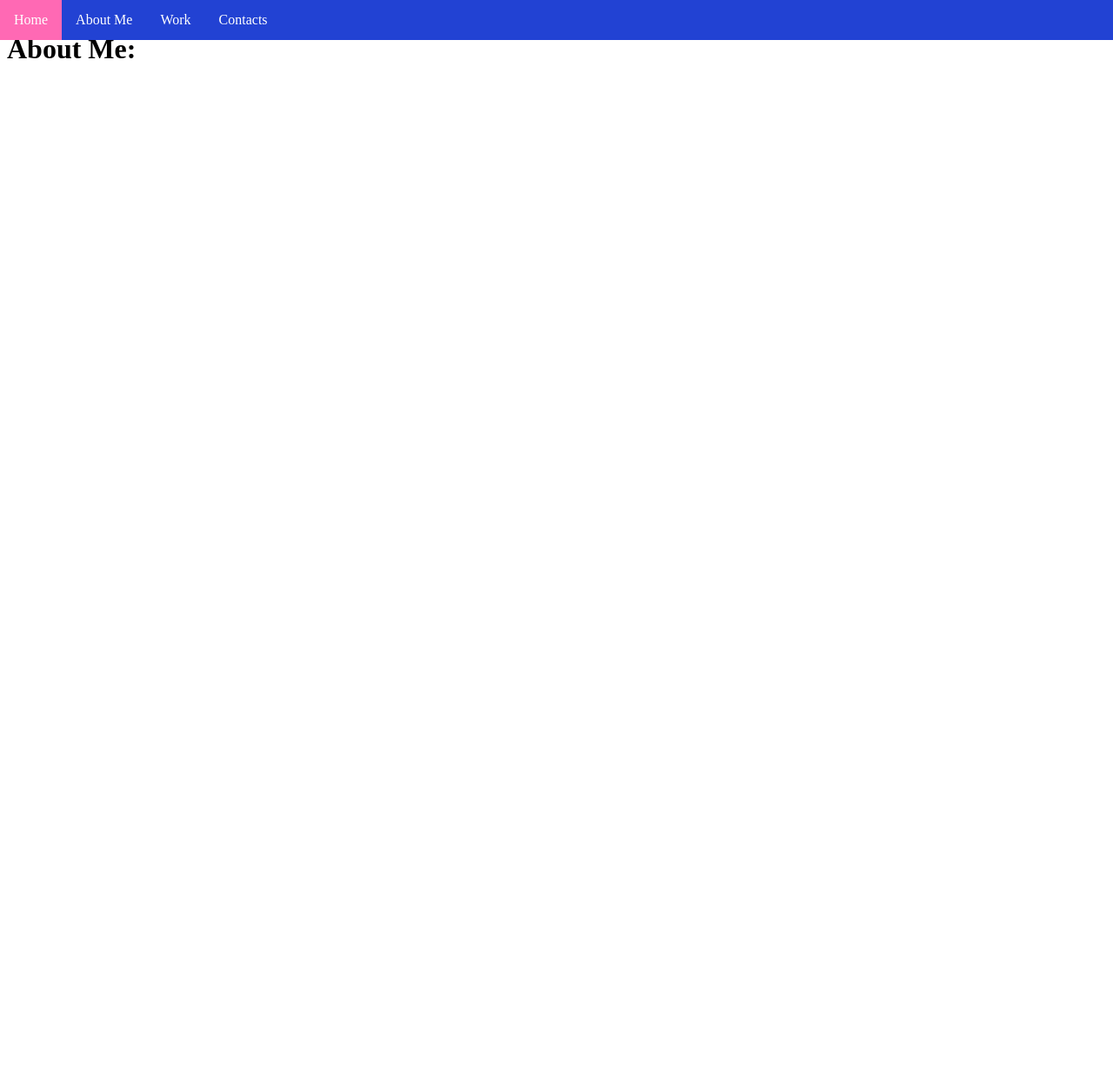
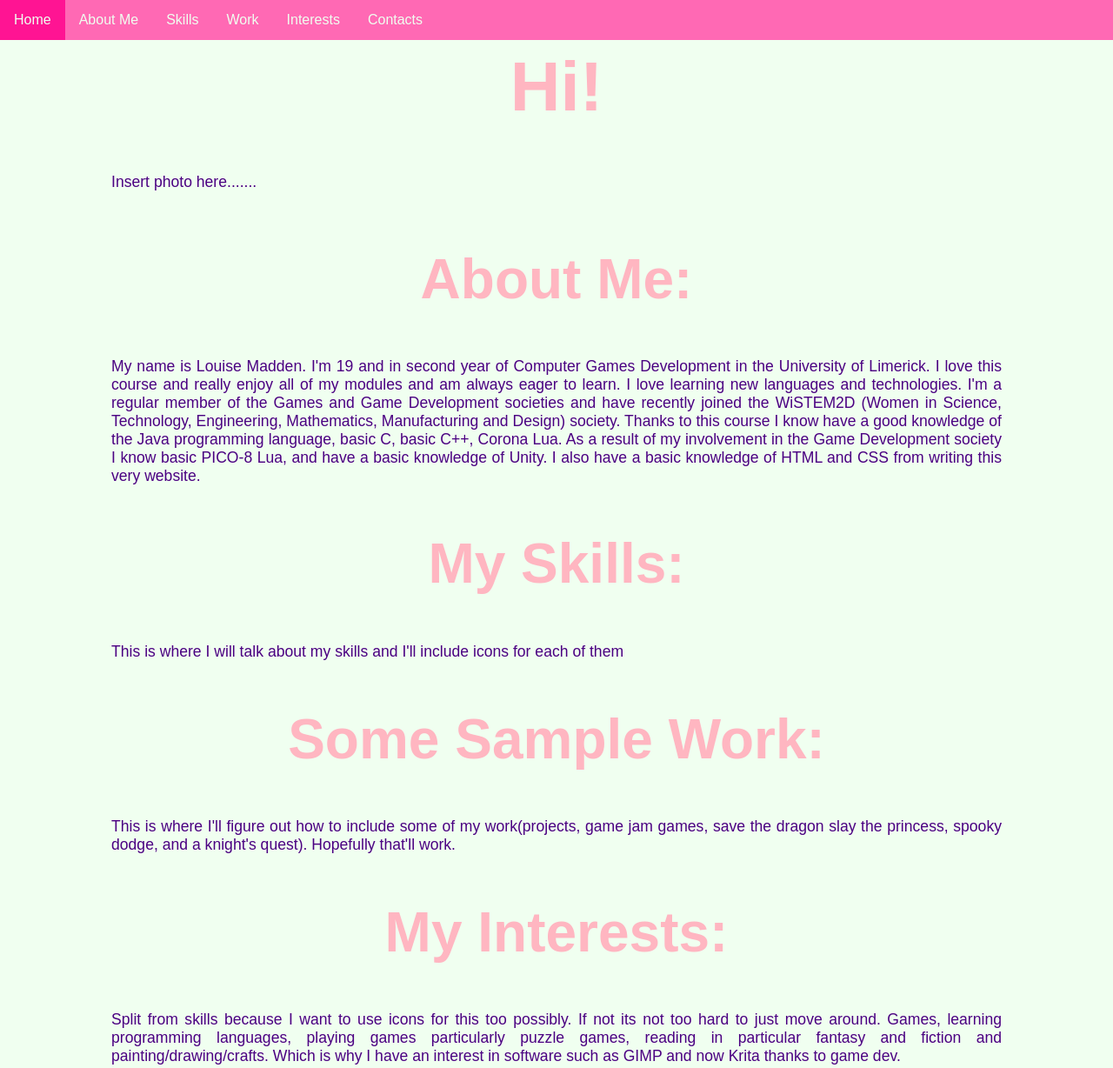
Before and after one commit to LouiseMadden/LouiseMadden.github.io, a plain HTML site: page index.html in a window 1280 px wide. Shown: the top 1228 px of the page at 87% size. Before the commit the page ends 800 px from the top, so only its background shows below. Drawn offline with Linux system fonts and the light colour scheme.

Commit message:
added a lot

```diff
--- a/index.html
+++ b/index.html
@@ -1,19 +1,63 @@
 <!DOCTYPE html>
-<html>
+<html lang="en">
 
     <ul id = "header">
         <li class = "header-link"><a class = "header-content" href="#Home">Home </a></li>
         <li class = "header-link"><a class = "header-content" href="#AboutMe">About Me</a></li>
+        <li class = "header-link"><a class = "header-content" href="#Skills">Skills</a></li>
         <li class = "header-link"><a class = "header-content" href="#Work">Work</a></li>
-        <li class = "header-link"><a class = "header-content" href="#Contact">Contacts</a></li>
+        <li class = "header-link"><a class = "header-content" href="#Interests">Interests</a></li>
+        <li class = "header-link"><a class = "header-content" href="#Contacts">Contacts</a></li>
         </ul>
 
     <head>
         <title>Louise Madden</title>
         <link rel="stylesheet" href="style.css">
+        <link rel="stylesheet" href="https://use.fontawesome.com/releases/v5.7.0/css/all.css" integrity="sha384-lZN37f5QGtY3VHgisS14W3ExzMWZxybE1SJSEsQp9S+oqd12jhcu+A56Ebc1zFSJ" crossorigin="anonymous">
     </head>
 
     <body>
-       <h1>About Me:</h1>
+        <div id = "Home">
+            <h1>Hi!</h1>
+            <p>Insert photo here.......</p>
+
+        </div>
+
+       <div id = "AboutMe">
+           <h2>About Me:</h2>
+           <p>My name is Louise Madden. I'm 19 and in second year of Computer Games Development in the University of Limerick. I love this course and really
+                enjoy all of my modules and am always eager to learn. I love learning new languages and technologies. I'm a regular member of the Games and Game Development
+                societies and have recently joined the WiSTEM2D (Women in Science, Technology, Engineering, Mathematics, Manufacturing and Design) society.
+                Thanks to this course I know have a good knowledge of the Java programming language, basic C, basic C++, Corona Lua. As a result of my
+                involvement in the Game Development society I know basic PICO-8 Lua, and have a basic knowledge of Unity. I also have a basic knowledge of HTML and CSS
+                from writing this very website.</p>
+       </div>
+
+       <div id = "Skills">
+            <h2>My Skills:</h2>
+            <p>This is where I will talk about my skills and I'll include icons for each of them</p>
+       </div>
+
+       <div id = "Work">
+            <h2>Some Sample Work:</h2>
+            <p>This is where I'll figure out how to include some of my work(projects, game jam games, save the dragon slay the princess, spooky dodge,
+                and a knight's quest). Hopefully that'll work.
+            </p>
+       </div>
+
+       <div id = "Interests">
+            <h2>My Interests:</h2>
+            <p>Split from skills because I want to use icons for this too possibly. If not its not too hard to just move around. Games, learning
+                programming languages, playing games particularly puzzle games, reading in particular fantasy and fiction and painting/drawing/crafts.
+                Which is why I have an interest in software such as GIMP and now Krita thanks to game dev.
+            </p>
+
+       </div>
+
+       <div id = "Contacts">
+           <h2>My Contacts:</h2>
+           <p>Include email, linkedin and i have no idea what else</p>
+
+       </div>
     </body>
 </html>
--- a/style.css
+++ b/style.css
@@ -7,8 +7,8 @@
 	margin: 0;
 	padding: 0;
 	overflow: hidden;
-    background-color: rgb(34, 66, 211);
-
+	background-color: hotpink;
+	z-index: 10;
 }
 /*
 * NAVIGATION BAR
@@ -19,20 +19,52 @@
 
 li a.header-content {
 	display: block;
-    color: white;
+	color: honeydew;
 	text-align: center;
 	padding: 14px 16px;     /*TODO: find out why changing this to %s breaks them*/
 	text-decoration: none;
 }
 
 li a.header-content:hover {
-    background-color: hotpink;
+	background-color: deeppink;
 }
 
 /*
 * END NAVIGATION BAR
 */
+body {
+	background-color: honeydew ;
+	margin: 0;
+	padding: 0;
+	z-index: 0;
+	font-family: Arial, Helvetica, sans-serif;
+	text-align: center;
+}
+
+p {
+	color: indigo;
+	font-size: 110%;
+	text-align: center;
+	text-align: justify;
+}
 
 h1 {
-       margin-top: 3%;
+	text-align: center;
+	font-size: 500%;
+	color: lightpink;
 }
+
+h2 {
+	text-align: center;
+	font-size: 400%;
+	color: lightpink;
+}
+
+div {
+	margin-left: 10%;
+	margin-right: 10%;
+}
+
+#AboutMe {
+	margin-top: 5%;
+}
```
Lines whose indentation alone changed are shown as unchanged.
